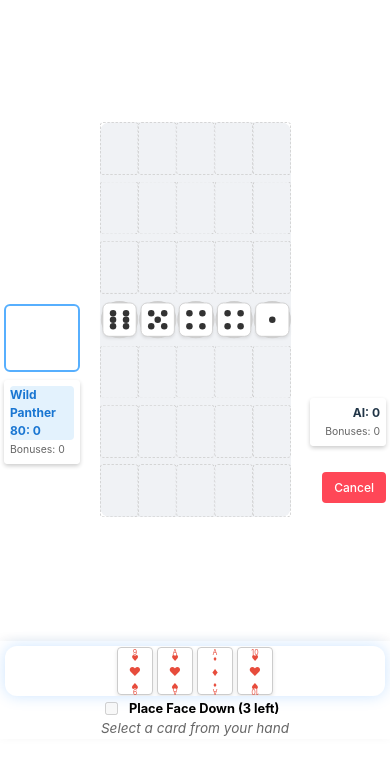
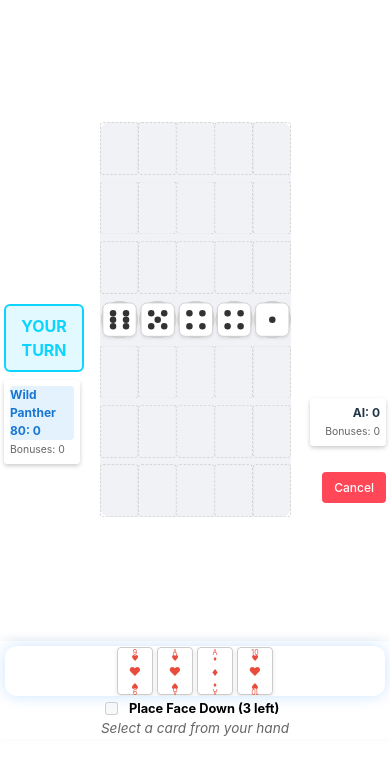
Before and after one commit to sotwat/xy-poker, a React (Vite) app: page / in a window 390 px wide. Both pictures are taken after a click on the button "Start Game". Shown: the top 774 px of the page. Built offline with nearby package versions, Linux system fonts and the light colour scheme; no server answers.

Commit message:
style: YOUR TURN表示を中央揃え・水色に変更 v12062130

```diff
--- a/src/App.tsx
+++ b/src/App.tsx
@@ -386,7 +386,7 @@ function App() {
   return (
     <div className="app">
       <header className={`app-header ${(phase === 'playing' || phase === 'scoring') ? 'battle-mode' : ''}`}>
-        <h1>XY Poker <span className="version">12062149</span></h1>
+        <h1>XY Poker <span className="version">12062130</span></h1>
         {((mode === 'local' && phase === 'setup') || (mode === 'online' && !isOnlineGame)) && (
           <div className="mode-switch">
             <button
--- a/src/components/GameInfo.css
+++ b/src/components/GameInfo.css
@@ -204,20 +204,35 @@
         grid-row: 1;
         /* Top */
         align-self: end;
-        /* Push to bottom of top row (closer to middle) */
+        /* Push to bottom of top row */
         padding: 4px 8px;
         font-size: 0.7rem;
-        background: rgba(255, 255, 255, 0.9) !important;
+        background: rgba(255, 255, 255, 0.95) !important;
         border-radius: 4px;
         margin-bottom: 8px;
         z-index: 20;
+
+        /* Centering */
+        display: flex;
+        justify-content: center;
+        align-items: center;
+        width: 100%;
+        /* Fill the grid cell width */
+        box-sizing: border-box;
+        /* Include padding in width */
     }
 
     /* YOUR TURN - Always Left */
     .turn-indicator.your-turn {
         grid-column: 1;
         margin-left: 4px;
-        border: 2px solid #4facfe;
+        border: 2px solid #00d2ff;
+        /* Cyan border */
+        color: #00d2ff !important;
+        /* Cyan text */
+        background: #e0f9ff !important;
+        /* Very light cyan bg */
+        font-weight: bold;
         text-align: center;
     }
 
```
Also changed, not shown: 1 other file (tests, documents, lock files or other folders).
